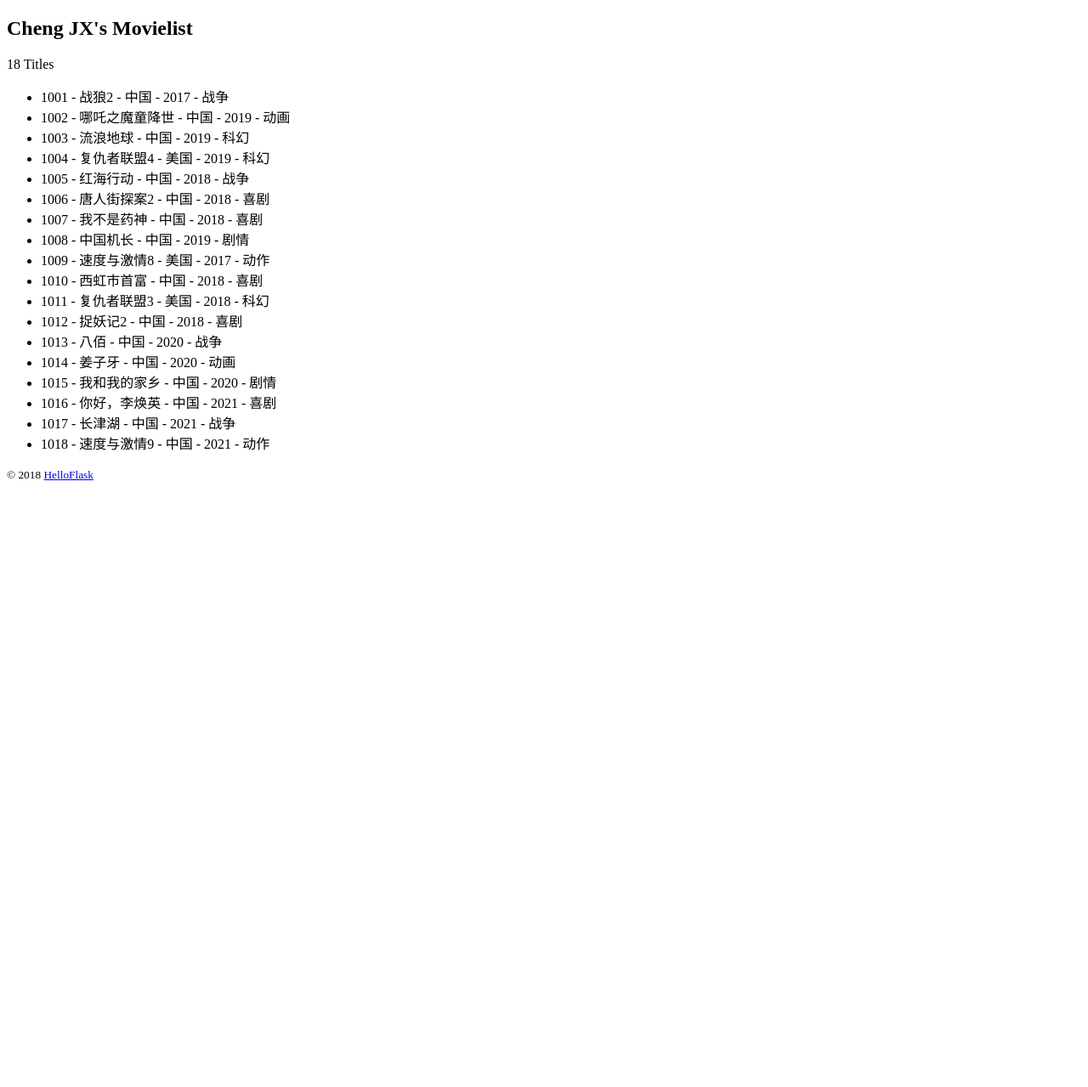
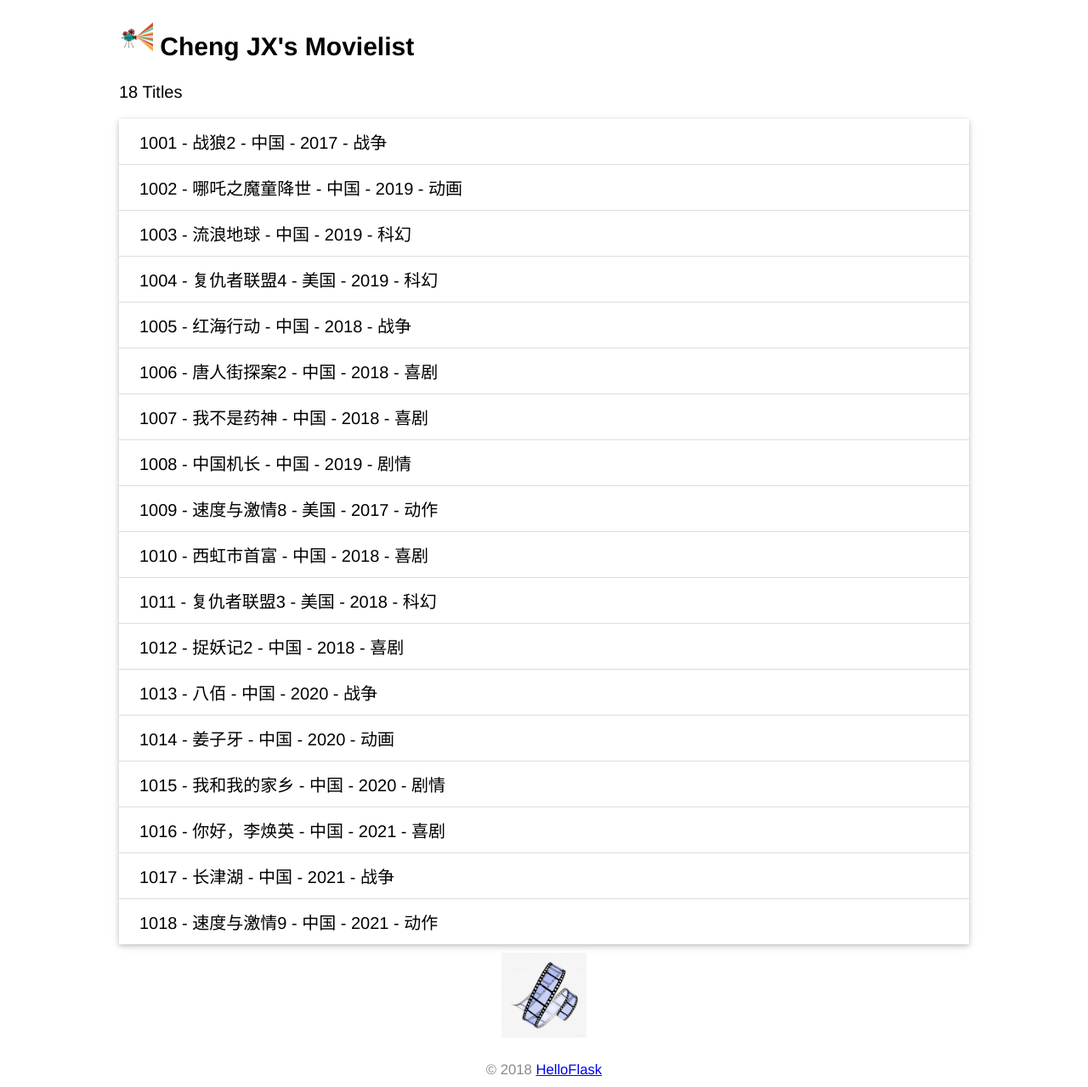
Before and after one commit to Cheng-JX/movielist, a Flask app: page / in a window 1280 px wide. Shown: the whole page at 85% size. Before the commit the page ends 565 px from the top, so only its background shows below. Run offline with Flask 3, Linux system fonts and the light colour scheme.

Commit message:
Add static files

```diff
--- /dev/null
+++ b/static/style.css
@@ -0,0 +1,46 @@
+/* 页面整体 */
+body {
+  margin: auto;
+  max-width: 1000px;
+  font-size: 20px;
+  font-family: Helvetica, Arial, sans-serif;
+}
+
+/* 页脚 */
+footer {
+  color: #888;
+  margin-top: 15px;
+  text-align: center;
+  padding: 10px;
+}
+
+/* 头图 */
+.avatar {
+  width: 40px;
+}
+
+/* 电影列表 */
+.movie-list {
+  list-style-type: none;
+  padding: 0;
+  margin-bottom: 10px;
+  box-shadow: 0 2px 5px 0 rgba(0, 0, 0, 0.16), 0 2px 10px 0 rgba(0, 0, 0, 0.12);
+}
+
+.movie-list li {
+  padding: 12px 24px;
+  border-bottom: 1px solid #ddd;
+}
+.movie-list li:last-child {
+border-bottom:none;
+}
+.movie-list li:hover {
+background-color: #f8f9fa;
+}
+
+/* 尾图 */
+.film {
+display: block;
+margin: 0 auto;
+height: 100px;
+}
--- a/templates/index.html
+++ b/templates/index.html
@@ -3,16 +3,22 @@
 <head>
     <meta charset="utf-8">
     <title>{{ name }}'s Movielist</title>
+    <link rel="icon" href="{{ url_for('static', filename='favicon.png') }}">
+    <link rel="stylesheet" href="{{ url_for('static', filename='style.css') }}" type="text/css">
 </head>
 <body>
-    <h2>{{ name }}'s Movielist</h2>
+    <h2>
+        <img alt="Avatar" class="avatar" src="{{ url_for('static', filename='images/Avatar.gif') }}">
+        {{ name }}'s Movielist
+    </h2>
     {# 使用 length 过滤器获取 movies 变量的长度 #}
     <p>{{ movies|length }} Titles</p>
-    <ul>
+    <ul class="movie-list">
 	{% for movie in movies %} {# 迭代 movies 变量 #}
 	<li>{{ movie.ID}} - {{ movie.Title }} - {{ movie.Country }} - {{ movie.Year }} - {{ movie. Genre }}</li> {# 等同于movie['title'] #}
 	{% endfor %} {# 使用 endfor 标签结束 for 语句 #}
     </ul>
+    <img alt="Film" class = "film" src="{{ url_for('static', filename='images/film.png') }}">
     <footer>
 	<small>&copy; 2018 <a href="http://helloflask.com/tutorial">HelloFlask</a></small>
     </footer>
```
Also changed, not shown: static/favicon.png (added), static/images/Avatar.gif (added), static/images/film.png (added).
